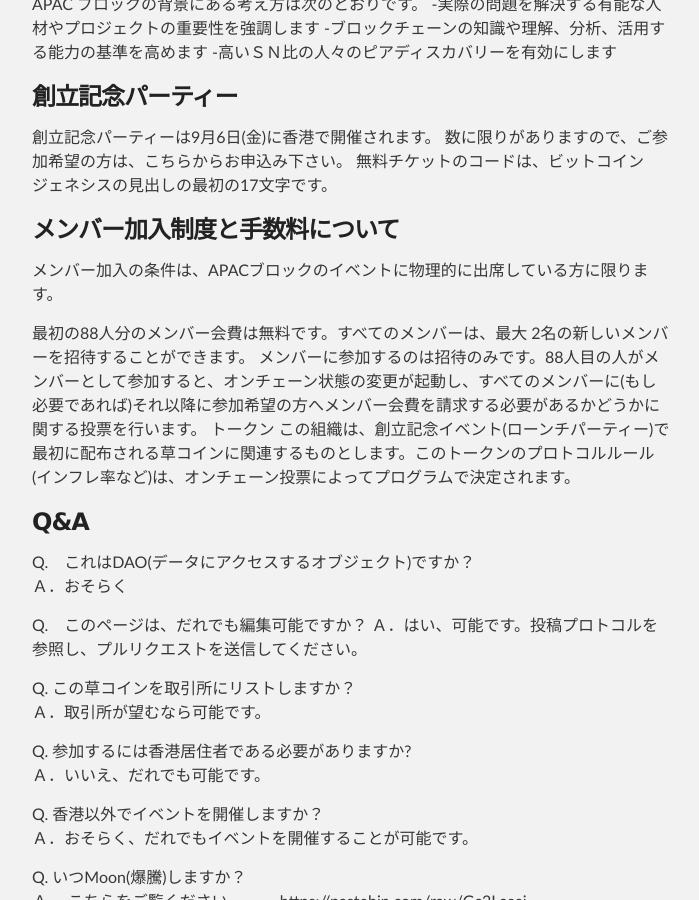
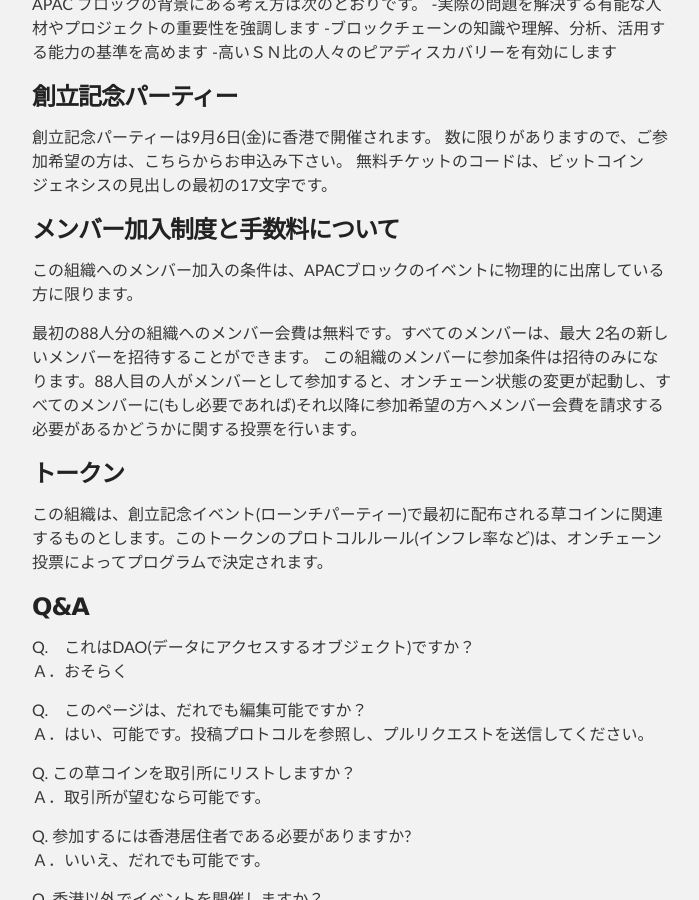
Before and after one commit to apacblocks/apacblocks.org, a Jekyll site: the page built from jp.MD, in a window 1280 px wide and 900 px high, scrolled down 363 px. Shown: the whole window, without its empty margins (288-987 px from the left). Built offline with Jekyll 4.4.1, drawn with Linux system fonts in a browser that asks for light colours; the repository's description, which GitHub fills in, is left out; our own code applies the rules of GitHub Pages for plain Markdown files.

Commit message:
problem: incorrect translation

```diff
--- a/jp.MD
+++ b/jp.MD
@@ -16,10 +16,11 @@ APAC ブロックの背景にある考え方は次のとおりです。
 無料チケットのコードは、ビットコイン　ジェネシスの見出しの最初の17文字です。
 
 ### メンバー加入制度と手数料について
-メンバー加入の条件は、APACブロックのイベントに物理的に出席している方に限ります。
+この組織へのメンバー加入の条件は、APACブロックのイベントに物理的に出席している方に限ります。
 
-最初の88人分のメンバー会費は無料です。すべてのメンバーは、最大 2名の新しいメンバーを招待することができます。 メンバーに参加するのは招待のみです。88人目の人がメンバーとして参加すると、オンチェーン状態の変更が起動し、すべてのメンバーに(もし必要であれば)それ以降に参加希望の方へメンバー会費を請求する必要があるかどうかに関する投票を行います。
-トークン
+最初の88人分の組織へのメンバー会費は無料です。すべてのメンバーは、最大 2名の新しいメンバーを招待することができます。 この組織のメンバーに参加条件は招待のみになります。88人目の人がメンバーとして参加すると、オンチェーン状態の変更が起動し、すべてのメンバーに(もし必要であれば)それ以降に参加希望の方へメンバー会費を請求する必要があるかどうかに関する投票を行います。
+
+### トークン
 この組織は、創立記念イベント(ローンチパーティー)で最初に配布される草コインに関連するものとします。このトークンのプロトコルルール(インフレ率など)は、オンチェーン投票によってプログラムで決定されます。
 
 ### Q&A
```
